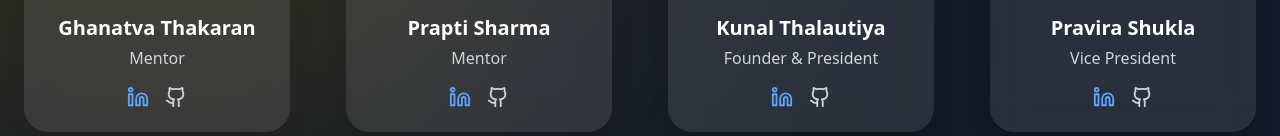
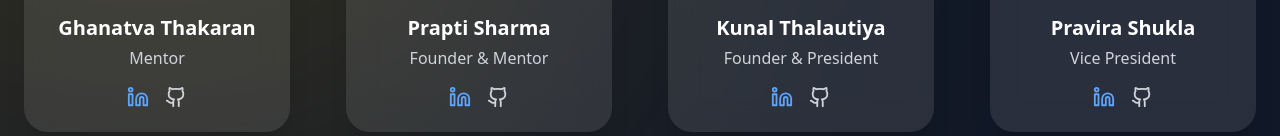
Before and after one commit to rachit224agarwal/aws-club-website, a React (Vite) app in the folder awsclub/: page /members in a window 1280 px wide. Shown: the part 448-584 px from the top of the page. Built offline with nearby package versions, Linux system fonts and the light colour scheme.

Commit message:
event up

```diff
--- a/awsclub/src/pages/Events.jsx
+++ b/awsclub/src/pages/Events.jsx
@@ -9,10 +9,9 @@ import event6 from "../assets/events/event6.jpg";
 import event7 from "../assets/events/event7.jpg";
 import event8 from "../assets/events/event8.jpg";
 import event9 from "../assets/events/event9.jpg";
-import event10 from "../assets/events/event10.jpg";
-import event11 from "../assets/events/event11.jpg";
 
-const events = [event11, event10, event3, event4, event5, event6, event7, event8, event9, event2, event1];
+
+const events = [event3, event4, event5, event6, event7, event8, event9, event2, event1];
 
 export default function Events() {
   return (
--- a/awsclub/src/pages/Members.jsx
+++ b/awsclub/src/pages/Members.jsx
@@ -15,7 +15,7 @@ import ghanatva from "../assets/people/ghanatva.jpg";
 // Core Team Data
 const coreTeam = [
   { name: "Ghanatva Thakaran", role: "Mentor", image: ghanatva, linkedin: "https://www.linkedin.com/in/ghanatava/", github: "https://github.com/ghanatava" },
-  { name: "Prapti Sharma", role: "Mentor", image: prapti, linkedin: "https://www.linkedin.com/in/prapti-sharma-796080257/", github: "https://github.com/praptisharma28" },
+  { name: "Prapti Sharma", role: "Founder & Mentor", image: prapti, linkedin: "https://www.linkedin.com/in/prapti-sharma-796080257/", github: "https://github.com/praptisharma28" },
   { name: "Kunal Thalautiya", role: "Founder & President", image: kunal, linkedin: "https://www.linkedin.com/in/kunal-thalautiya-238a17242/", github: "https://github.com/Kunalkthalautiya" },
   { name: "Pravira Shukla", role: "Vice President", image: p, linkedin: "https://www.linkedin.com/in/pravirashukla/", github: "#" },
   { name: "Rishi Raman Sinha", role: "Technical Lead", image: rishi, linkedin: "https://www.linkedin.com/in/rishi-raman-sinha-1714742a2/", github: "https://github.com/rishiraman27" },
```
